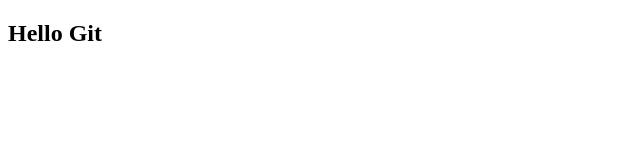
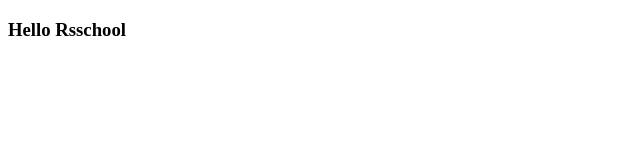
Before and after one commit to bahodirovu/rsschool-cv, a plain HTML site: page index.html in a window 1280 px wide. Shown: the whole page, without its empty margins (0-640 px from the left). Drawn offline with Linux system fonts and the light colour scheme.

Commit message:
feat:add info

```diff
--- a/index.html
+++ b/index.html
@@ -7,6 +7,6 @@
     <title>CV</title>
 </head>
 <body>
-    <h2>Hello Git</h2>
+    <h3>Hello Rsschool</h3>
 </body>
 </html>
```
